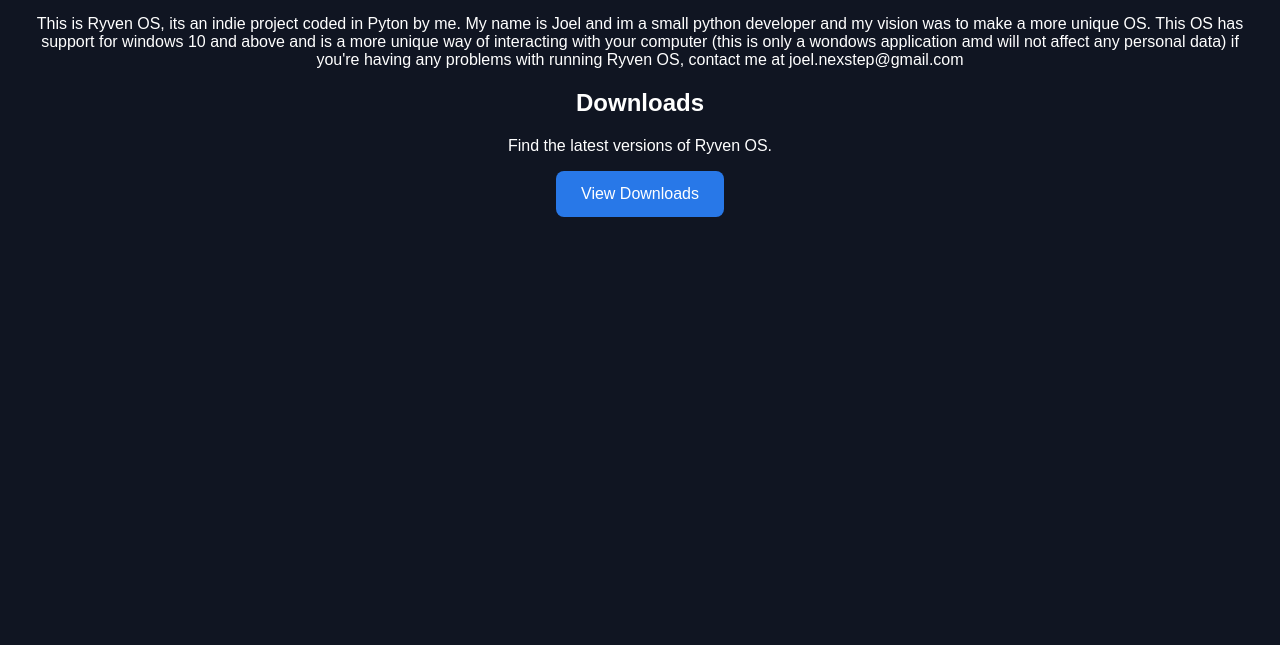
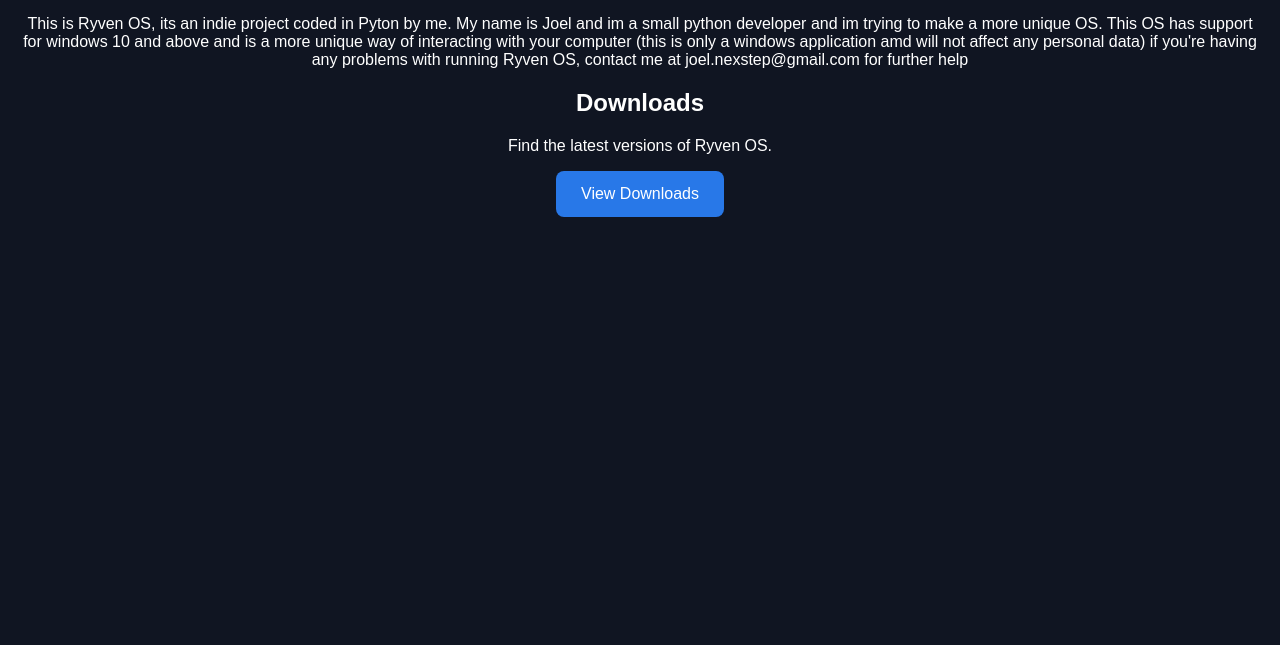
Before and after one commit to joelnexstepSoftware/Ryven-OS, a plain HTML site: page index.html in a window 1280 px wide. Shown: the part 155-800 px from the top of the page. Drawn offline with Linux system fonts and the light colour scheme.

Commit message:
index.html

```diff
--- a/index.html
+++ b/index.html
@@ -26,12 +26,12 @@
 </head>
 <body>
     <h1>Ryven OS</h1>
-    <p>This is Ryven OS, its an indie project coded in Pyton by me. My name is Joel and im a small python developer and my vision was to make a more unique OS.
+    <p>This is Ryven OS, its an indie project coded in Pyton by me. My name is Joel and im a small python developer and im trying to make a more unique OS.
         This OS has support for windows 10 and above
-    and is a more unique way of interacting with your computer (this is only a wondows application
+    and is a more unique way of interacting with your computer (this is only a windows application
     amd will not affect any personal data)
 
-    if you're having any problems with running Ryven OS, contact me at joel.nexstep@gmail.com</p>
+    if you're having any problems with running Ryven OS, contact me at joel.nexstep@gmail.com for further help</p>
 
     <h2>Downloads</h2>
     <p>Find the latest versions of Ryven OS.</p>
```
